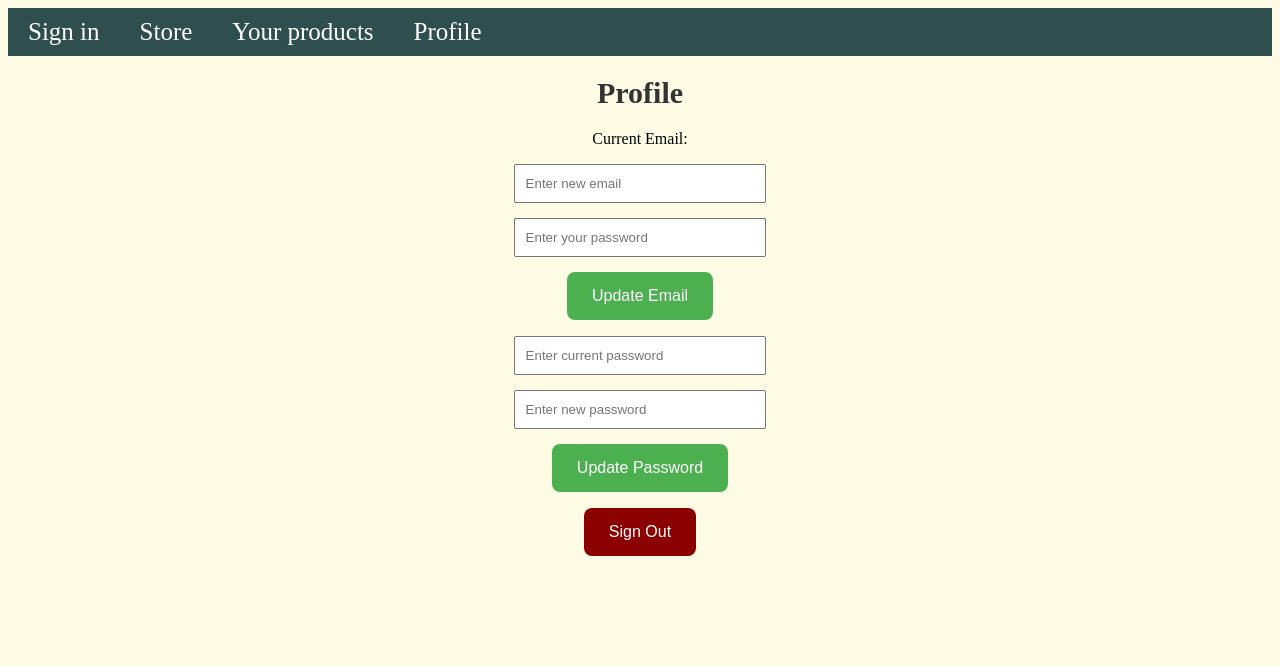
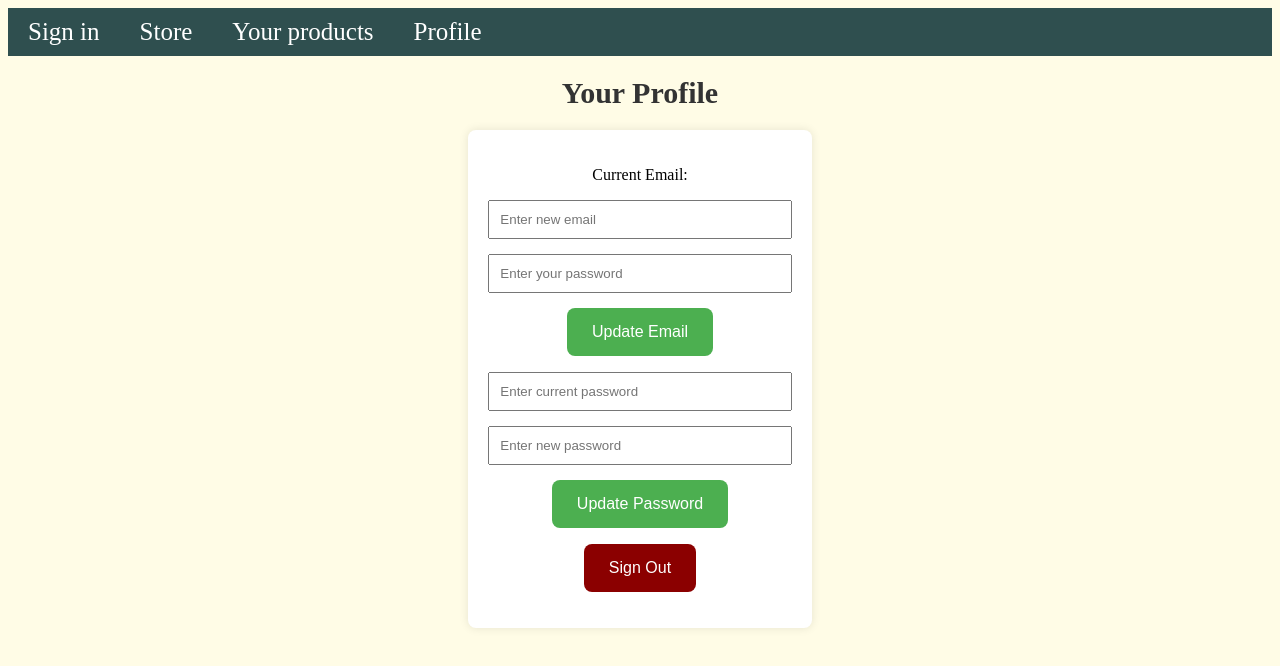
Before and after one commit to SenchaBka/Group-Project---Web-Store, a React (Create React App) app: page /profile in a window 1280 px wide. Shown: the top 666 px of the page. Built offline with nearby package versions, Linux system fonts and the light colour scheme.

Commit message:
Fix style of profile page

```diff
--- a/src/firebase_setup/Profile.js
+++ b/src/firebase_setup/Profile.js
@@ -39,7 +39,8 @@
     <>
       <Navigation />
       <body id='profilePage'>
-        <h1>Profile</h1>
+        <h1>Your Profile</h1>
+        <main>
           <p id='userEmail'>Current Email: {currentEmail}</p>
           {error && <p style={{ color: 'red' }}>{error}</p>}
           <input type="email" id="newEmail" placeholder="Enter new email" required />
@@ -54,6 +55,7 @@
 
           <button id='signOutButton' onClick={() => handleLogout(setCurrentEmail)}>Sign Out</button>
           <p id="signOutMessage"></p>
+        </main>
       </body>
     </>
   );
--- a/src/index.css
+++ b/src/index.css
@@ -223,9 +223,18 @@
 
 /*Profile Page*/
 #profilePage{
-  width: 20%;
+  width: 80%;
   margin: auto;
   text-align: center;
+}
+
+#profilePage main{
+  width: 30%;
+  margin: auto;
+  background-color: #fff;
+  padding: 20px;
+  border-radius: 8px;
+  box-shadow: 0 0 10px rgba(0, 0, 0, 0.1);
 }
 
 #signOutButton{
```
Lines whose indentation alone changed are shown as unchanged.
